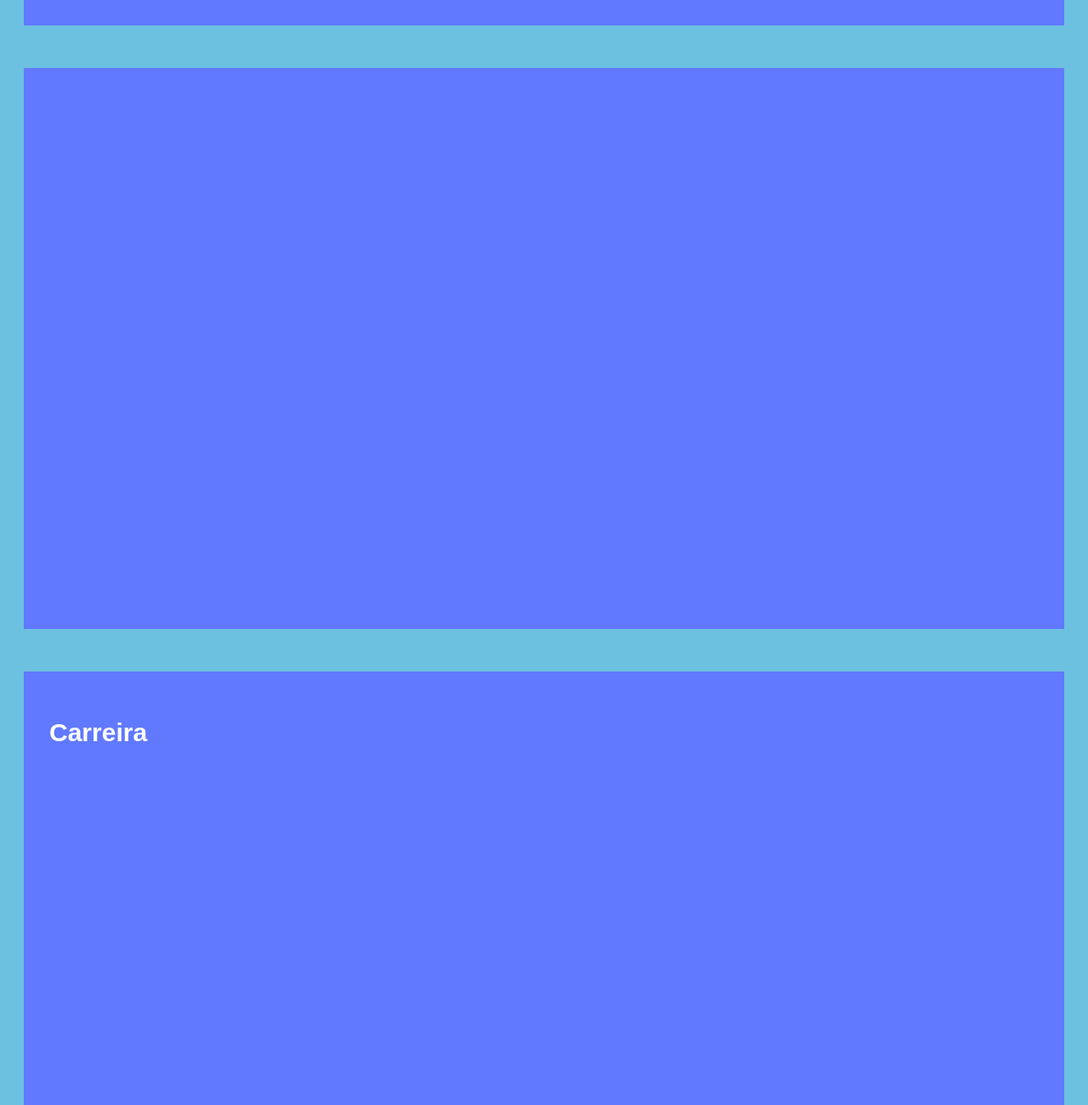
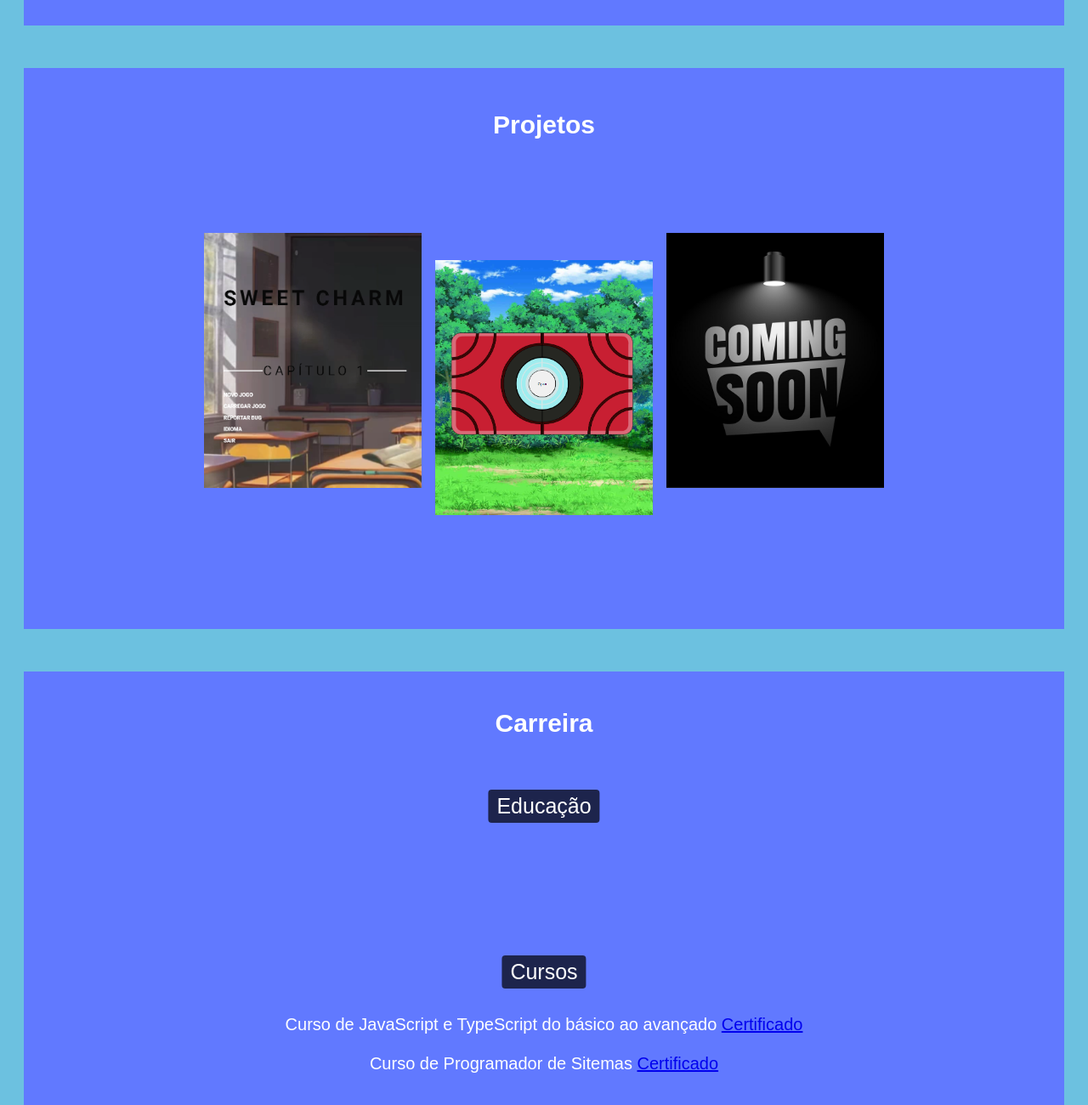
Before and after one commit to jaumkvitor/Portf-lio, a plain HTML site: page Portfolio/index.html in a window 1280 px wide. Shown: the part 1460-2760 px from the top of the page at 85% size. Drawn offline with Linux system fonts and the light colour scheme; a script that the page names is missing; a web font is replaced by a local one.

Commit message:
Add files via upload

```diff
--- a/Portfolio/css/style.css
+++ b/Portfolio/css/style.css
@@ -89,7 +89,7 @@ body {
   /* Animação do texto digitando */
   .typing-text span {
     display: inline-block;
-    animation: typing 3s steps(40, end);
+    animation: typing 4s steps(40, end) infinite;
     overflow: hidden;
   }
 
@@ -107,7 +107,7 @@ body {
     position: absolute; /* Define o posicionamento absoluto para os títulos h2 */
     top: 50%; /* Posiciona o título no meio verticalmente */
     left: 50%; /* Posiciona o título no meio horizontalmente */
-    transform: translate(-50%, 1150%); /* Move o título de volta 50% da largura e 50% da altura */
+    transform: translate(-50%, 1380%); /* Move o título de volta 50% da largura e 50% da altura */
     margin: 0; /* Remove qualquer margem padrão */
 }
 
@@ -115,7 +115,7 @@ body {
     position: absolute;
     top: 50%;
     left: 50%; /* Posiciona o título no meio horizontalmente */
-    transform: translate(-5%, 250%); /* Move o título de volta 50% da largura e 50% da altura */
+    transform: translate(-5%, 300%); /* Move o título de volta 50% da largura e 50% da altura */
     margin: 0; /* Remove qualquer margem padrão */
     color: #ffffff;
     font-family: "Vesper Libre", serif;
@@ -127,7 +127,7 @@ body {
     position: absolute;
     top: 50%;
     left: 50%;
-    transform: translate(-250%, 70%);
+    transform: translate(-250%, 120%);
     margin: 0;
     border: 5px solid #9bbc0f;
     background-color: #8bac0f;
@@ -179,12 +179,186 @@ body {
     color: #0f380f;
   }
 
+  .gameboy-images {
+    display: flex;
+    justify-content: center;
+    gap: 10px; /* Espaço entre as imagens */
+    margin-top: 50px; /* Espaço acima do bloco de imagens */
+  }
+
+  .gameboy-image {
+    width: 80px; /* Ajuste conforme necessário */
+    height: auto;
+  }
+
+  .image-container {
+    position: relative;
+  }
+
+  .image-text {
+    position: absolute;
+    top: 280px; /* Ajuste conforme necessário */
+    left: 50%; /* Posiciona o texto no centro horizontal */
+    transform: translateX(-50%); /* Centraliza horizontalmente */
+    color: #fff; /* Cor do texto */
+    font-size: 14px; /* Tamanho da fonte */
+    background-color: rgba(0, 0, 0, 0.7); /* Cor de fundo com transparência */
+    padding: 5px 10px; /* Espaçamento interno */
+    border-radius: 4px; /* Borda arredondada */
+  }
+
 
 .h2-projectsection {
     position: absolute;
     top: 50%;
     left: 50%;
-    transform: translate(-50%, 2900%);
+    transform: translate(-50%, 3500%);
     margin: 0;
 
 }
+
+.projectbox {
+  position: absolute;
+  top: 50%;
+  left: 50%;
+  transform: translate(-50%, 450%);
+  margin: 0;
+  display: grid;
+  grid-template-columns: 1fr 1fr 1fr;
+  gap: 1em;
+  width: 800px;
+  height: 300px;
+  transition: all 400ms;
+}
+
+.projectbox:hover .box {
+  filter: grayscale(100%) opacity(24%);
+}
+
+.box {
+  position: relative;
+  background: var(--img) center center;
+  background-size: cover;
+  background-position: center center;
+  transition: all 400ms;
+  display: flex;
+  justify-content: center;
+  align-items: center;
+}
+
+.projectbox .box:hover {
+  filter: grayscale(0%) opacity(100%);
+}
+
+.projectbox:has(.box-1:hover) {
+  grid-template-columns: 3fr1 1fr 1fr1;
+  cursor: pointer;
+}
+
+.projectbox:has(.box-2:hover) {
+  grid-template-columns: 1fr1 3fr 1fr1;
+  cursor: pointer;
+}
+
+.projectbox:has(.box-3:hover) {
+  grid-template-columns: 1fr1 1fr 3fr1;
+  cursor: pointer;
+}
+
+.box:nth-child(odd) {
+  transform: translateY(-16px);
+}
+
+.box:nth-child(even) {
+  transform: translateY(16px);
+}
+
+.box::after {
+  content: attr(data-text);
+  position: absolute;
+  bottom: 20px;
+  background: #000;
+  color: white;
+  padding: 10px 10px 10px 14px;
+  letter-spacing: 4px;
+  text-transform: uppercase;
+  transform: translateY(60px);
+  opacity: 0;
+  transition: all 400ms;
+}
+
+.box:hover::after {
+  transform: translateY(0);
+  opacity: 1;
+  transition-delay: 400ms;
+}
+
+.h2-careersection {
+  position: absolute;
+  top: 50%;
+  left: 50%;
+  transform: translate(-50%, 5570%);
+  margin: 0;
+
+}
+
+.education {
+  position: absolute;
+  top: 50%;
+  left: 50%;
+  transform: translate(-50%, 5100%);
+  margin: 0;
+  font-family:Arial, Helvetica, sans-serif;
+  font-size: 25px;
+  color: #fff;
+  background-color: rgba(0, 0, 0, 0.7); /* Cor de fundo com transparência */
+  padding: 5px 10px; /* Espaçamento interno */
+  border-radius: 4px; /* Borda arredondada */
+}
+
+.detailsEducation {
+  position: absolute;
+  top: 50%;
+  left: 50%;
+  transform: translate(-50%, 9000%);
+  margin: 0;
+  font-family:Arial, Helvetica, sans-serif;
+  font-size: 20px;
+  color: #fff;
+}
+
+.courses {
+  position: absolute;
+  top: 50%;
+  left: 50%;
+  transform: translate(-50%, 5600%);
+  margin: 0;
+  font-family:Arial, Helvetica, sans-serif;
+  font-size: 25px;
+  color: #fff;
+  background-color: rgba(0, 0, 0, 0.7); /* Cor de fundo com transparência */
+  padding: 5px 10px; /* Espaçamento interno */
+  border-radius: 4px; /* Borda arredondada */
+}
+
+.detailsCourses1 {
+  position: absolute;
+  top: 50%;
+  left: 50%;
+  transform: translate(-50%, 9800%);
+  margin: 0;
+  font-family:Arial, Helvetica, sans-serif;
+  font-size: 20px;
+  color: #fff;
+}
+
+.detailsCourses2 {
+  position: absolute;
+  top: 50%;
+  left: 50%;
+  transform: translate(-50%, 10000%);
+  margin: 0;
+  font-family:Arial, Helvetica, sans-serif;
+  font-size: 20px;
+  color: #fff;
+}
--- a/Portfolio/index.html
+++ b/Portfolio/index.html
@@ -57,18 +57,31 @@
                 <div class="gameboy-images">
                     <img src="assets/pixeljs.png" alt="Imagem 1" class="gameboy-image">
                     <img src="assets/pixelhtml.png" alt="Imagem 2" class="gameboy-image">
+                    <div class="image-text">Habilidades</div>
                     <img src="assets/pixelcss.png" alt="Imagem 3" class="gameboy-image">
                   </div>
         </section>
 
         <section id="projectsSection">
             <h2 class="h2-projectsection">Projetos</h2>
-            <p></p>
+            <div class="projectbox">
+              <a href="https://sweet-love.s3.sa-east-1.amazonaws.com/interface/index.html" class="box box-1" style="background-image: url('assets/sweetcharm.png');" data-text="Jogo de Romance Visual"></a>
+              <a href="https://pokedex-test-76fkwms1p-joao-vitor-carvalho-krenzs-projects.vercel.app" class="box box-2" style="background-image: url('assets/pokedex.png');" data-text="Pokédex"></a>
+              <a href="" class="box box-3" style="background-image: url('assets/em\ breve.jpg');" data-text="Em breve"></a>
+            </div>
         </section>
 
         <section id="careerSection">
             <h2 class="h2-careersection">Carreira</h2>
-            <p></p>
+             <div class="education">Educação</div>
+              <div class="detailsEducation">UniRitter - Análise e Desenvolvimento de Sistemas(ADS)   2023 - atualmente(2024.1)</div>
+             <div class="courses">Cursos</div>
+              <div class="detailsCourses1">Curso de JavaScript e TypeScript do básico ao avançado
+                <a href="https://www.udemy.com/certificate/UC-98a43306-7dfb-47ad-be6b-808b8b1ae1e9/">Certificado</a>
+              </div>
+              <div class="detailsCourses2">Curso de Programador de Sitemas
+                <a href="https://mundi.ifsul.edu.br/ava/mod/simplecertificate/view.php?id=2917&action=get">Certificado</a>
+              </div>
         </section>
 
         <section id="contactSection">
```
Also changed, not shown: Portfolio/assets/em breve.jpg (added), Portfolio/assets/pokedex.png (added), Portfolio/assets/sweetcharm.png (added), Portfolio/script.js (line endings or trailing spaces).
